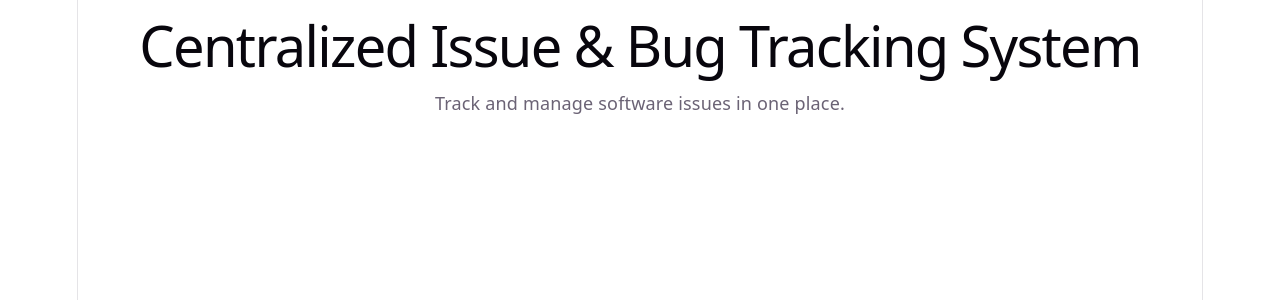
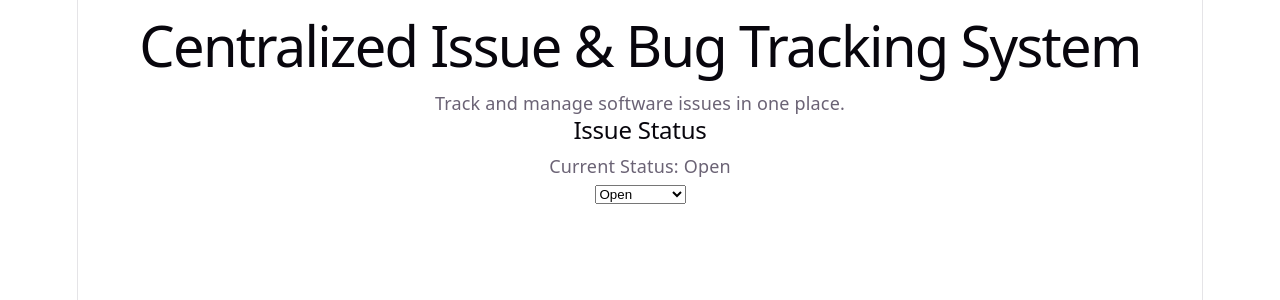
Before and after one commit to sadeepa-div/Centralized-Issue-Tracker, a React (Vite) app in the folder client/: page / in a window 1280 px wide. Shown: the top 300 px of the page. Built offline with nearby package versions, Linux system fonts and the light colour scheme.

Commit message:
feat: add issue status state example

```diff
--- a/client/src/App.jsx
+++ b/client/src/App.jsx
@@ -1,12 +1,17 @@
 import Header from './components/Header'
+import IssueStatus from './components/IssueStatus'
 import './App.css'
 
 function App() {
   return (
-    <Header
-      title="Centralized Issue & Bug Tracking System"
-      description="Track and manage software issues in one place."
-    />
+    <>
+      <Header
+        title="Centralized Issue & Bug Tracking System"
+        description="Track and manage software issues in one place."
+      />
+
+      <IssueStatus />
+    </>
   )
 }
 
--- /dev/null
+++ b/client/src/components/IssueStatus.jsx
@@ -0,0 +1,26 @@
+import { useState } from 'react'
+
+function IssueStatus() {
+  const [status, setStatus] = useState('Open')
+
+  return (
+    <div>
+      <h2>Issue Status</h2>
+
+      <p>Current Status: {status}</p>
+
+      <select
+        value={status}
+        onChange={(event) => setStatus(event.target.value)}
+      >
+        <option value="Open">Open</option>
+        <option value="In Progress">In Progress</option>
+        <option value="Testing">Testing</option>
+        <option value="Resolved">Resolved</option>
+        <option value="Closed">Closed</option>
+      </select>
+    </div>
+  )
+}
+
+export default IssueStatus
```
